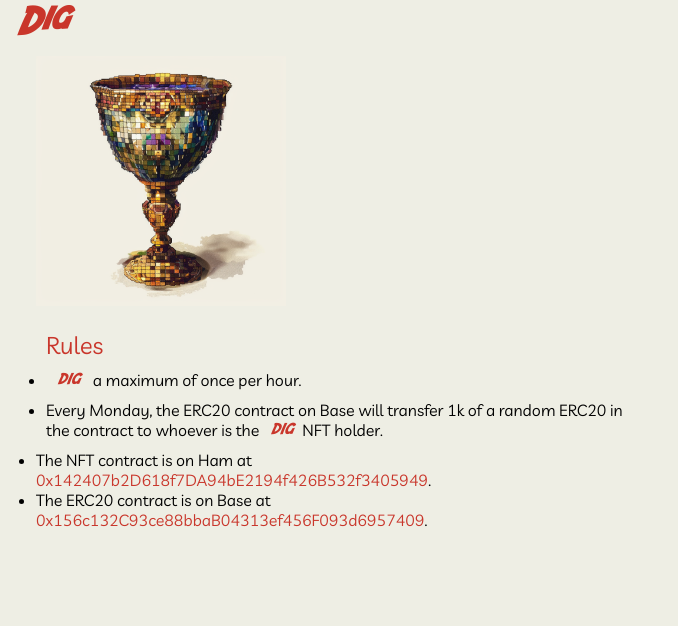
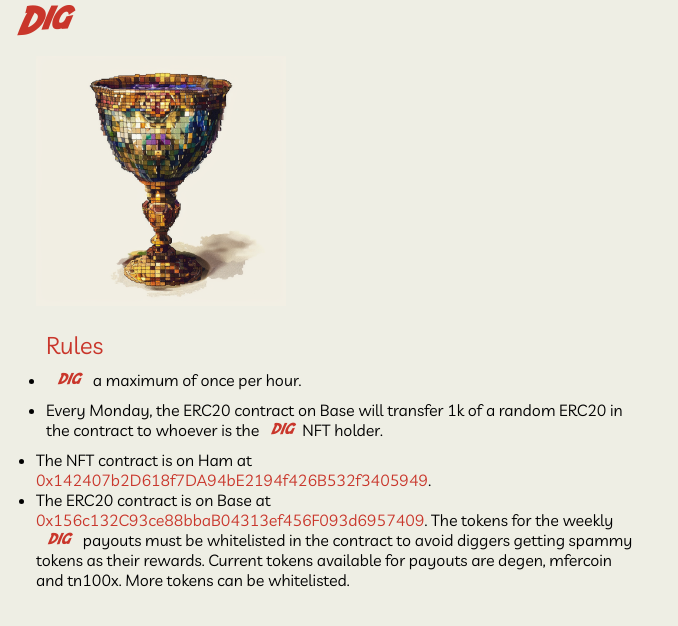
Before and after one commit to seanrobenalt/dig, a Next.js app: page /rules in a window 1280 px wide. Shown: the top 626 px of the page, without its empty margins (0-678 px from the left). Built offline with nearby package versions, Linux system fonts and the light colour scheme.

Commit message:
rules edit

```diff
--- a/pages/rules.js
+++ b/pages/rules.js
@@ -82,7 +82,20 @@
                 >
                   0x156c132C93ce88bbaB04313ef456F093d6957409
                 </a>
-                .
+                . The tokens for the weekly{" "}
+                <span
+                  style={{
+                    color: "#C9362B",
+                    fontFamily: "SF Fedora",
+                    margin: "0px 10px",
+                  }}
+                >
+                  dig
+                </span>{" "}
+                payouts must be whitelisted in the contract to avoid diggers
+                getting spammy tokens as their rewards. Current tokens available
+                for payouts are degen, mfercoin and tn100x. More tokens can be
+                whitelisted.
               </li>
             </ul>
           </div>
```
